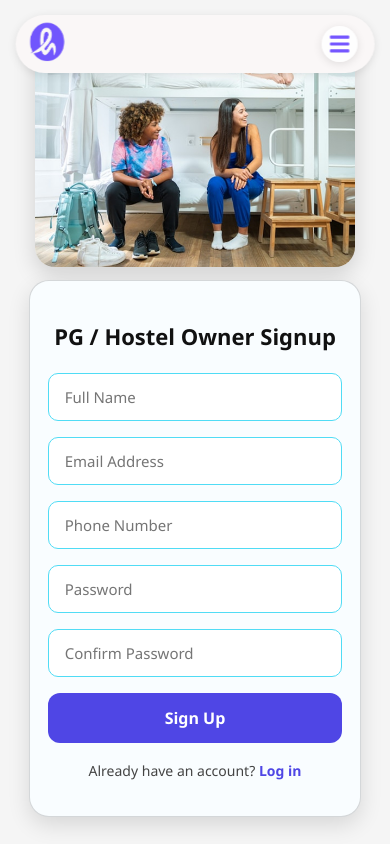
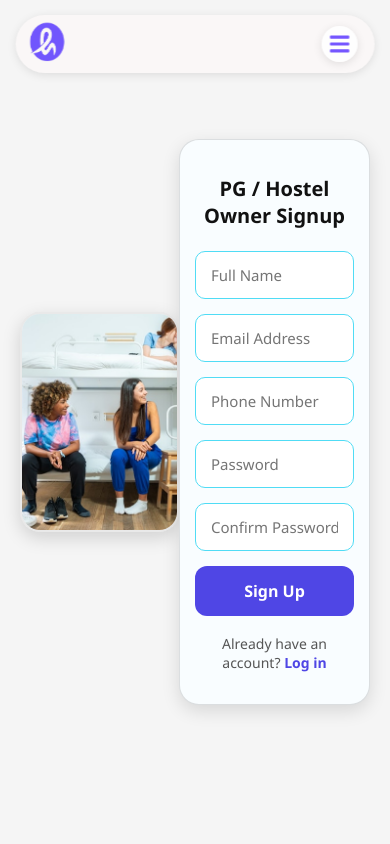
Before and after one commit to SathyaSoftechin/frontend-live, a React (Vite) app: page /ownersignup in a window 390 px wide. Shown: the top 844 px of the page. Built offline with nearby package versions, Linux system fonts and the light colour scheme.

Commit message:
Update CSS for OwnerSignup component
Refactor OwnerSignup styles for improved layout and responsiveness.

```diff
--- a/src/components/OwnerSignup.css
+++ b/src/components/OwnerSignup.css
@@ -1,27 +1,28 @@
-/* ================= FULL PAGE CENTER ================= */
+/* ================= PAGE WRAPPER (CENTER FULL SCREEN) ================= */
 .owner-signup-page {
   width: 100%;
-  min-height: 100vh;
-  display: grid;
-  place-items: center; /* PERFECT CENTER */
+  min-height: 100vh; /* full screen height */
+  display: flex;
+  justify-content: center; /* horizontal center */
+  align-items: center; /* vertical center */
   background: #f5f5f5;
   padding: 20px;
   box-sizing: border-box;
 }
 
-/* ================= MAIN WRAPPER ================= */
+/* ================= MAIN BOX (IMAGE + FORM TOGETHER) ================= */
 .owner-signup-wrapper {
   width: 100%;
-  max-width: 1150px;
-  display: grid;
-  grid-template-columns: 1fr 1fr; /* image + form */
-  gap: 15px; /* closer gap */
+  max-width: 1200px;
+  display: flex;
+  justify-content: center;
   align-items: center;
-  justify-content: center;
+  gap: 20px;
 }
 
-/* ================= IMAGE BOX ================= */
+/* ================= LEFT IMAGE SECTION ================= */
 .owner-signup-image {
+  flex: 1;
   display: flex;
   justify-content: center;
   align-items: center;
@@ -33,70 +34,117 @@
   height: 520px;
   object-fit: cover;
   border-radius: 20px;
-  box-shadow: 0px 8px 22px rgba(0, 0, 0, 0.15);
+  box-shadow: 0 6px 18px rgba(0, 0, 0, 0.15);
+  border: 2px solid rgba(0, 0, 0, 0.05);
 }
 
-/* ================= FORM BOX ================= */
+/* ================= RIGHT FORM CONTAINER ================= */
 .owner-signup-container {
+  flex: 1;
   width: 100%;
   max-width: 450px;
+  padding: 28px 24px;
   background: #f9fdff;
+  border: 1px solid rgba(0, 0, 0, 0.12);
   border-radius: 20px;
-  padding: 28px 25px;
-  border: 1px solid rgba(0, 0, 0, 0.15);
-  box-shadow: 0px 8px 22px rgba(0, 0, 0, 0.12);
+  box-shadow: 0 6px 18px rgba(0, 0, 0, 0.12);
   text-align: center;
-  font-family: "Segoe UI", sans-serif;
+  font-family: "Segoe UI", Tahoma, Geneva, Verdana, sans-serif;
   box-sizing: border-box;
 }
 
-/* ================= TITLE ================= */
+/* Title */
 .owner-signup-container h2 {
-  font-size: 30px;
-  font-weight: 800;
+  font-size: 28px;
   margin-bottom: 22px;
   color: #111;
+  font-weight: 800;
 }
 
 /* ================= FORM ================= */
 .owner-signup-form {
   display: flex;
   flex-direction: column;
-  gap: 16px;
+  gap: 15px;
 }
 
-.owner-signup-form input {
-  width: 100%;
-  padding: 13px 16px;
+.owner-signup-form input,
+.owner-signup-form select {
+  padding: 13px 15px;
   font-size: 15px;
   border-radius: 10px;
   border: 1px solid #50dcf5;
-  outline: none;
+  transition: all 0.3s ease;
+  width: 100%;
   box-sizing: border-box;
-  transition: 0.3s;
 }
 
-.owner-signup-form input:focus {
+/* Focus */
+.owner-signup-form input:focus,
+.owner-signup-form select:focus {
   border-color: #4f46e5;
+  outline: none;
   box-shadow: 0 0 6px rgba(79, 70, 229, 0.3);
+}
+
+/* Valid */
+.valid-input {
+  border-color: #22c55e !important;
+  box-shadow: 0 0 5px rgba(34, 197, 94, 0.4);
+}
+
+/* Invalid */
+.invalid-input {
+  border-color: #e63946 !important;
+  box-shadow: 0 0 5px rgba(230, 57, 70, 0.3);
+}
+
+/* Tick */
+.input-with-status {
+  position: relative;
+}
+
+.valid-tick {
+  color: #22c55e;
+  font-weight: bold;
+  position: absolute;
+  right: 12px;
+  top: 50%;
+  transform: translateY(-50%);
+  font-size: 18px;
+}
+
+/* Error */
+.error-message {
+  color: #e63946;
+  margin-top: 8px;
+  font-weight: 500;
+  font-size: 13px;
+  text-align: left;
+}
+
+.validation-error {
+  color: #e63946;
+  font-size: 12px;
+  margin-top: -6px;
+  text-align: left;
 }
 
 /* ================= BUTTON ================= */
 .owner-signup-form button {
-  width: 100%;
-  padding: 14px;
+  padding: 14px 0;
+  background-color: #4f46e5;
+  color: #fff;
+  border: none;
+  border-radius: 12px;
   font-size: 16px;
   font-weight: 700;
-  background: #4f46e5;
-  color: white;
-  border: none;
-  border-radius: 12px;
   cursor: pointer;
-  transition: 0.3s;
+  transition: all 0.3s ease;
 }
 
 .owner-signup-form button:hover {
-  background: #3730a3;
+  background-color: #3730a3;
   transform: scale(1.02);
 }
 
@@ -104,34 +152,185 @@
 .owner-login-link {
   margin-top: 18px;
   font-size: 14px;
-  color: #444;
+  color: #555;
 }
 
 .owner-login-link a {
   color: #4f46e5;
+  text-decoration: none;
   font-weight: 700;
-  text-decoration: none;
 }
 
 .owner-login-link a:hover {
   text-decoration: underline;
 }
 
-/* ================= VALID / INVALID INPUT ================= */
-.valid-input {
-  border-color: #22c55e !important;
+/* ================= OTP MODAL ================= */
+.otp-modal {
+  position: fixed;
+  top: 0;
+  left: 0;
+  width: 100%;
+  height: 100%;
+  background-color: rgba(0, 0, 0, 0.6);
+  display: flex;
+  align-items: center;
+  justify-content: center;
+  z-index: 999;
+  padding: 10px;
+  box-sizing: border-box;
 }
 
-.invalid-input {
-  border-color: #e63946 !important;
+.otp-modal-content {
+  background: #fff;
+  padding: 24px 18px;
+  border-radius: 12px;
+  text-align: center;
+  max-width: 380px;
+  width: 100%;
+  box-shadow: 0 8px 25px rgba(0, 0, 0, 0.2);
+  box-sizing: border-box;
 }
 
-/* ================= ERROR MESSAGE ================= */
-.error-message {
-  color: #e63946;
+.otp-modal-content h3 {
+  margin-bottom: 12px;
+  color: #4f46e5;
+  font-size: 18px;
+}
+
+.otp-modal-content p {
+  margin-bottom: 18px;
   font-size: 13px;
-  text-align: left;
-  margin-top: -10px;
+  color: #333;
+}
+
+/* OTP Inputs */
+.otp-form {
+  display: flex;
+  flex-direction: column;
+  gap: 12px;
+}
+
+.otp-inputs {
+  display: flex;
+  justify-content: center;
+  gap: 10px;
+  margin-bottom: 15px;
+  flex-wrap: wrap;
+}
+
+.otp-inputs input {
+  width: 50px;
+  height: 50px;
+  font-size: 20px;
+  text-align: center;
+  border-radius: 8px;
+  border: 1px solid #50dcf5;
+  transition: all 0.3s ease;
+}
+
+.otp-inputs input:focus {
+  border-color: #4f46e5;
+  outline: none;
+  box-shadow: 0 0 6px rgba(79, 70, 229, 0.3);
+}
+
+/* OTP Buttons */
+.otp-actions {
+  display: flex;
+  justify-content: space-between;
+  gap: 10px;
+  flex-wrap: wrap;
+}
+
+.otp-actions button {
+  padding: 12px 0;
+  width: 48%;
+  border-radius: 8px;
+  border: none;
+  cursor: pointer;
+  font-size: 15px;
+  color: #fff;
+  background-color: #4f46e5;
+  transition: background 0.3s ease;
+}
+
+.otp-actions button:hover {
+  background-color: #3730a3;
+}
+
+.otp-cancel-btn {
+  background-color: #888;
+}
+
+.otp-cancel-btn:hover {
+  background-color: #555;
+}
+
+/* Resend Section */
+.resend-section {
+  margin-top: 10px;
+}
+
+.resend-section button {
+  background: transparent;
+  border: none;
+  color: #4f46e5;
+  cursor: pointer;
+  font-weight: 700;
+  font-size: 13px;
+}
+
+.resend-section button:disabled {
+  color: #aaa;
+  cursor: not-allowed;
+}
+
+/* OTP error */
+.otp-error-message {
+  color: red;
+  margin-bottom: 10px;
+  font-weight: 500;
+}
+
+/* Test OTP info */
+.test-otp-info {
+  background-color: #f0f8ff;
+  border: 1px solid #d1e7ff;
+  border-radius: 8px;
+  padding: 10px;
+  margin: 10px 0;
+  text-align: center;
+  box-sizing: border-box;
+}
+
+.test-otp-info p {
+  margin: 0 0 6px 0;
+  color: #0066cc;
+  font-size: 13px;
+}
+
+.test-otp-info code {
+  background-color: #e6f2ff;
+  padding: 2px 8px;
+  border-radius: 4px;
+  font-weight: bold;
+  color: #0052cc;
+}
+
+.test-otp-btn {
+  background-color: #4caf50;
+  color: white;
+  border: none;
+  padding: 7px 14px;
+  border-radius: 4px;
+  cursor: pointer;
+  font-size: 13px;
+  margin-top: 6px;
+}
+
+.test-otp-btn:hover {
+  background-color: #45a049;
 }
 
 /* ================= RESPONSIVE ================= */
@@ -139,35 +338,70 @@
 /* Tablet */
 @media (max-width: 900px) {
   .owner-signup-wrapper {
-    grid-template-columns: 1fr;
-    text-align: center;
+    gap: 15px;
+  }
+
+  .owner-signup-image img {
+    max-width: 420px;
+    height: 420px;
+  }
+
+  .owner-signup-container {
+    max-width: 400px;
+  }
+}
+
+/* Mobile */
+@media (max-width: 768px) {
+  .owner-signup-wrapper {
+    flex-direction: column;
     gap: 18px;
   }
 
   .owner-signup-image img {
-    max-width: 420px;
-    height: 320px;
+    max-width: 350px;
+    height: 250px;
   }
 
   .owner-signup-container {
-    max-width: 420px;
-  }
-}
-
-/* Mobile */
-@media (max-width: 600px) {
-  .owner-signup-image img {
-    max-width: 320px;
-    height: 240px;
-  }
-
-  .owner-signup-container {
+    max-width: 360px;
     width: 95%;
-    max-width: 360px;
-    padding: 22px 18px;
+    padding: 20px 18px;
   }
 
   .owner-signup-container h2 {
     font-size: 22px;
   }
+
+  .otp-actions {
+    flex-direction: column;
+  }
+
+  .otp-actions button {
+    width: 100%;
+  }
 }
+
+/* Small Mobile */
+@media (max-width: 480px) {
+  .owner-signup-image img {
+    max-width: 300px;
+    height: 220px;
+  }
+
+  .owner-signup-container {
+    max-width: 330px;
+    width: 96%;
+    padding: 18px 15px;
+  }
+
+  .owner-signup-container h2 {
+    font-size: 20px;
+  }
+
+  .otp-inputs input {
+    width: 42px;
+    height: 42px;
+    font-size: 16px;
+  }
+}
```
